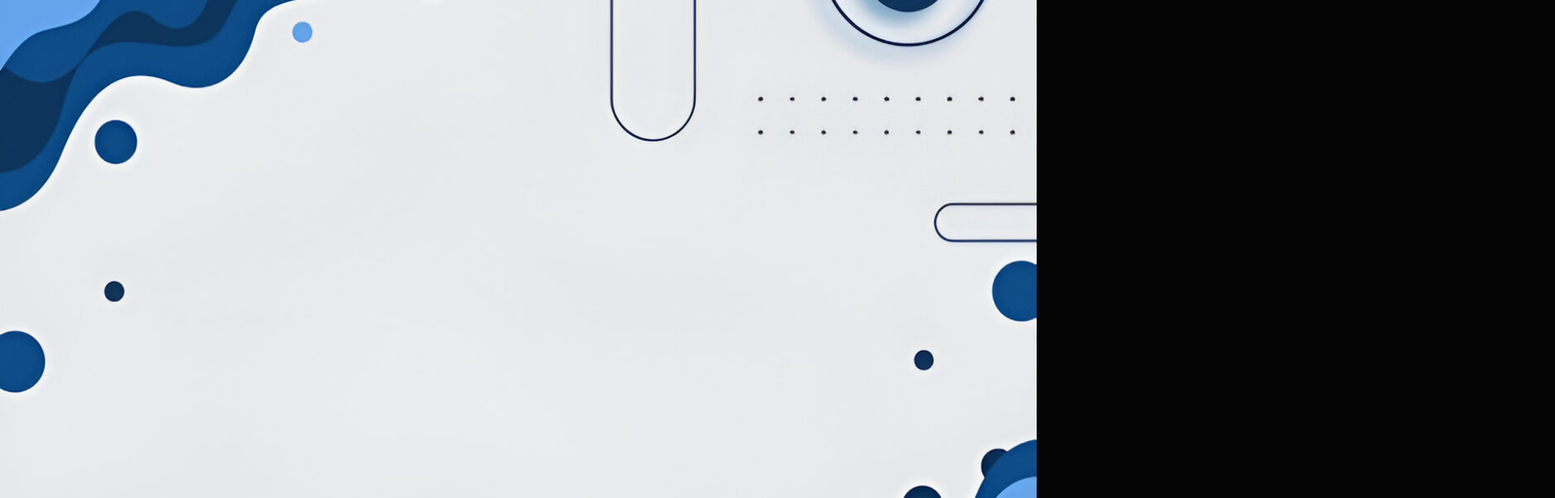
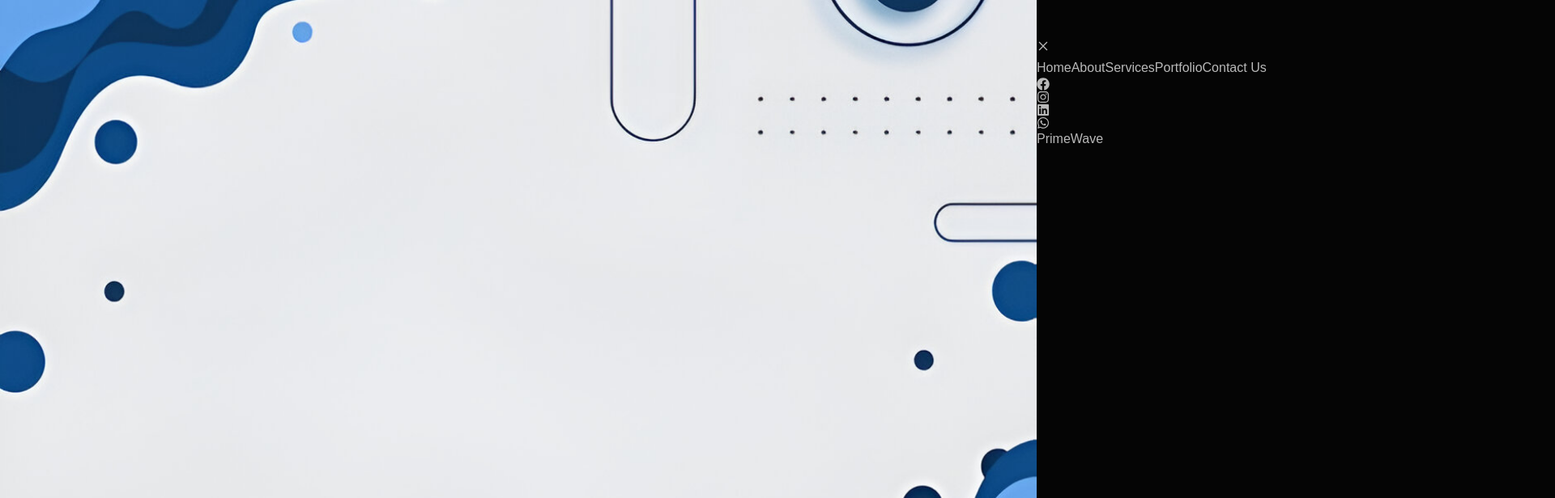
Before and after one commit to naymHdev/primewave-solutions, a Next.js app: page / in a window 1280 px wide. Shown: the top 616 px of the page at 81% size, 1920 px wide, since content can reach past the window. Built offline with nearby package versions, Linux system fonts and the light colour scheme.

Commit message:
[created] a primewave sitebar nav menus

```diff
--- a/src/components/layout/Navbar/Navbar.jsx
+++ b/src/components/layout/Navbar/Navbar.jsx
@@ -2,6 +2,15 @@
 import { useState } from "react";
 import { motion } from "framer-motion";
 import { CiMenuFries } from "react-icons/ci";
+import { AiOutlineClose } from "react-icons/ai";
+import {
+  FaFacebook,
+  FaInstagram,
+  FaLinkedin,
+  FaWhatsapp,
+} from "react-icons/fa";
+import Image from "next/image";
+import logo from "../../../../public/images/PrimeWave-logo.png";
 
 const Navbar = () => {
   const [isOpen, setIsOpen] = useState(false);
@@ -12,45 +21,113 @@ const Navbar = () => {
 
   return (
     <nav className="fixed top-0 left-0 right-0 z-50 bg-transparent">
-      <div className="container mx-auto flex items-center justify-between py-4 px-6">
+      <div className="container mx-auto flex items-center justify-between py-4 px-4 md:px-0">
         {/* Logo */}
         <div className="text-4xl font-extrabold">
           <span className=" text-black">PrimeWave</span>
         </div>
 
-        {/* Contact Us Button */}
-        <div className="block">
-          <motion.button
-            whileHover={{ scale: 1.05 }}
-            whileTap={{ scale: 0.95 }}
-            className="bg-pink-500 text-white font-semibold py-2 px-6 rounded-lg transition-all"
-          >
-            Contact Us
-          </motion.button>
-        </div>
-
         {/* Hamburger Menu Icon */}
         <div className="">
           <button onClick={handleMenuToggle}>
-            <CiMenuFries className="h-8 w-8 text-pink-500" />
+            <CiMenuFries className="h-8 w-8 text-[#10355D]" />
           </button>
         </div>
       </div>
 
-      {/* Mobile Menu */}
-      {isOpen && (
+      {/* Slide-in Mobile Menu */}
       <motion.div
-          initial={{ height: 0 }}
-          animate={{ height: "auto" }}
-          className="md:hidden bg-white shadow-md"
+        initial={{ x: "100%" }}
+        animate={{ x: isOpen ? 0 : "100%" }}
+        transition={{ duration: 0.5, ease: "easeInOut" }}
+        className={`fixed top-0 right-0 h-full md:w-[30%] w-full bg-[#10355D] text-white shadow-lg z-50 ${
+          isOpen ? "block" : "hidden"
+        }`}
       >
-          <div className="flex flex-col items-center py-4">
-            <a href="#contact" className="py-2 text-pink-500">
+        {/* Close Button */}
+        <div className="flex justify-end p-4">
+          <button onClick={handleMenuToggle}>
+            <AiOutlineClose className="h-8 w-8 font-bold hover:text-[#104F89]" />
+          </button>
+        </div>
+
+        {/* Menu Items */}
+        <div className="flex flex-col items-end space-y-3 px-10">
+          <a
+            href="#home"
+            className="py-2 text-3xl font-bold hover:text-[#104F89]"
+          >
+            Home
+          </a>
+          <a
+            href="#about"
+            className="py-2 text-3xl font-bold hover:text-[#104F89]"
+          >
+            About
+          </a>
+          <a
+            href="#services"
+            className="py-2 text-3xl font-bold hover:text-[#104F89]"
+          >
+            Services
+          </a>
+          <a
+            href="#portfolio"
+            className="py-2 text-3xl font-bold hover:text-[#104F89]"
+          >
+            Portfolio
+          </a>
+          <a
+            href="#contact"
+            className="py-2 text-3xl font-bold hover:text-[#104F89]"
+          >
             Contact Us
           </a>
         </div>
+
+        {/* Social media links with icons */}
+        <div className="flex items-center justify-end space-x-5 px-10 mt-6">
+          <a
+            className="hover:-mt-10 transition-all duration-300 rounded-full p-2 md:p-3 bg-[#1267b6]"
+            href="https://web.facebook.com/naymHdev"
+            target="_blank"
+            rel="noopener noreferrer"
+          >
+            <FaFacebook className="text-xl" />
+          </a>
+          <a
+            className="hover:-mt-10 transition-all duration-300 rounded-full p-2 md:p-3 bg-[#1267b6]"
+            href="https://www.linkedin.com/in/naymhdev"
+            target="_blank"
+            rel="noopener noreferrer"
+          >
+            <FaInstagram className="text-xl" />
+          </a>
+          <a
+            className="hover:-mt-10 transition-all duration-300 rounded-full p-2 md:p-3 bg-[#1267b6]"
+            href="https://www.linkedin.com/in/naymhdev"
+            target="_blank"
+            rel="noopener noreferrer"
+          >
+            <FaLinkedin className="text-xl" />
+          </a>
+          <a
+            className="hover:-mt-10 transition-all duration-300 rounded-full p-2 md:p-3 bg-[#1267b6]"
+            href="https://wa.me/8801770064053"
+            target="_blank"
+            rel="noopener noreferrer"
+          >
+            <FaWhatsapp className="text-xl" />
+          </a>
+        </div>
+        <div className="mt-10 text-end px-10">
+          <h2 className="text-5xl font-extrabold">PrimeWave</h2>
+          <div className="border border-[#1268B6] my-4" />
+          <p className=" font-medium text-foreground">
+            {/* hello.primewave@gmail.com */}
+          </p>
+        </div>
       </motion.div>
-      )}
     </nav>
   );
 };
```
Lines whose indentation alone changed are shown as unchanged.
